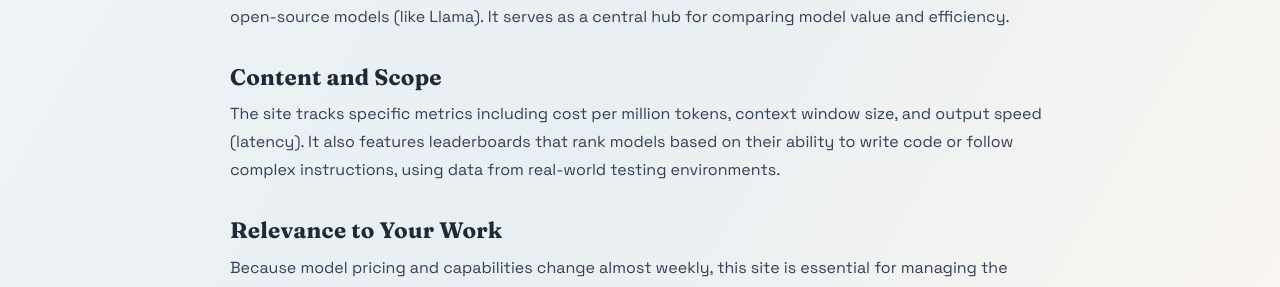
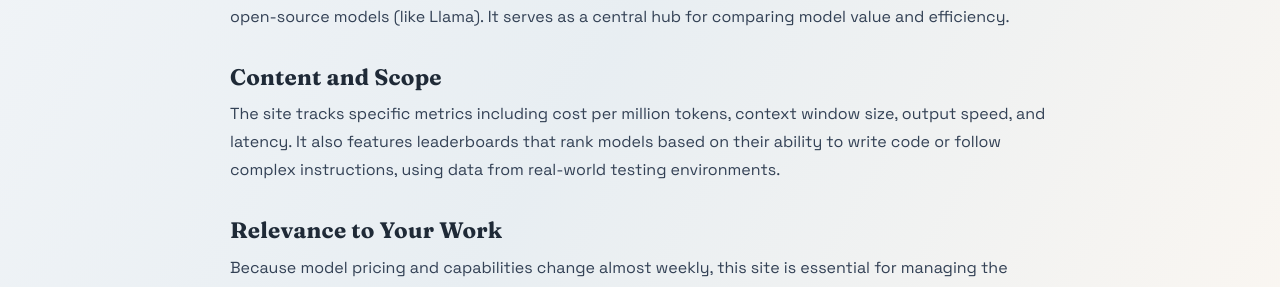
Before and after one commit to neilchattopadhyay123/IRG, a Jekyll site: the page built from market-intelligence/lm-market-cap.md, in a window 1280 px wide and 1000 px high. Shown: the part 341-628 px from the top of the window. Built offline with Jekyll 4.4.1, drawn with Linux system fonts in a browser that asks for light colours.

Commit message:
Updated What Is This of lm-market-cap to more accurately state provided metrics of lm market cap

```diff
--- a/market-intelligence/lm-market-cap.md
+++ b/market-intelligence/lm-market-cap.md
@@ -13,7 +13,7 @@ LM Market Cap is a data-tracking website that provides real-time stats on Large
 
 ## Content and Scope
 
-The site tracks specific metrics including cost per million tokens, context window size, and output speed (latency). It also features leaderboards that rank models based on their ability to write code or follow complex instructions, using data from real-world testing environments.
+The site tracks specific metrics including cost per million tokens, context window size, output speed, and latency. It also features leaderboards that rank models based on their ability to write code or follow complex instructions, using data from real-world testing environments.
 
 ## Relevance to Your Work
 
```
